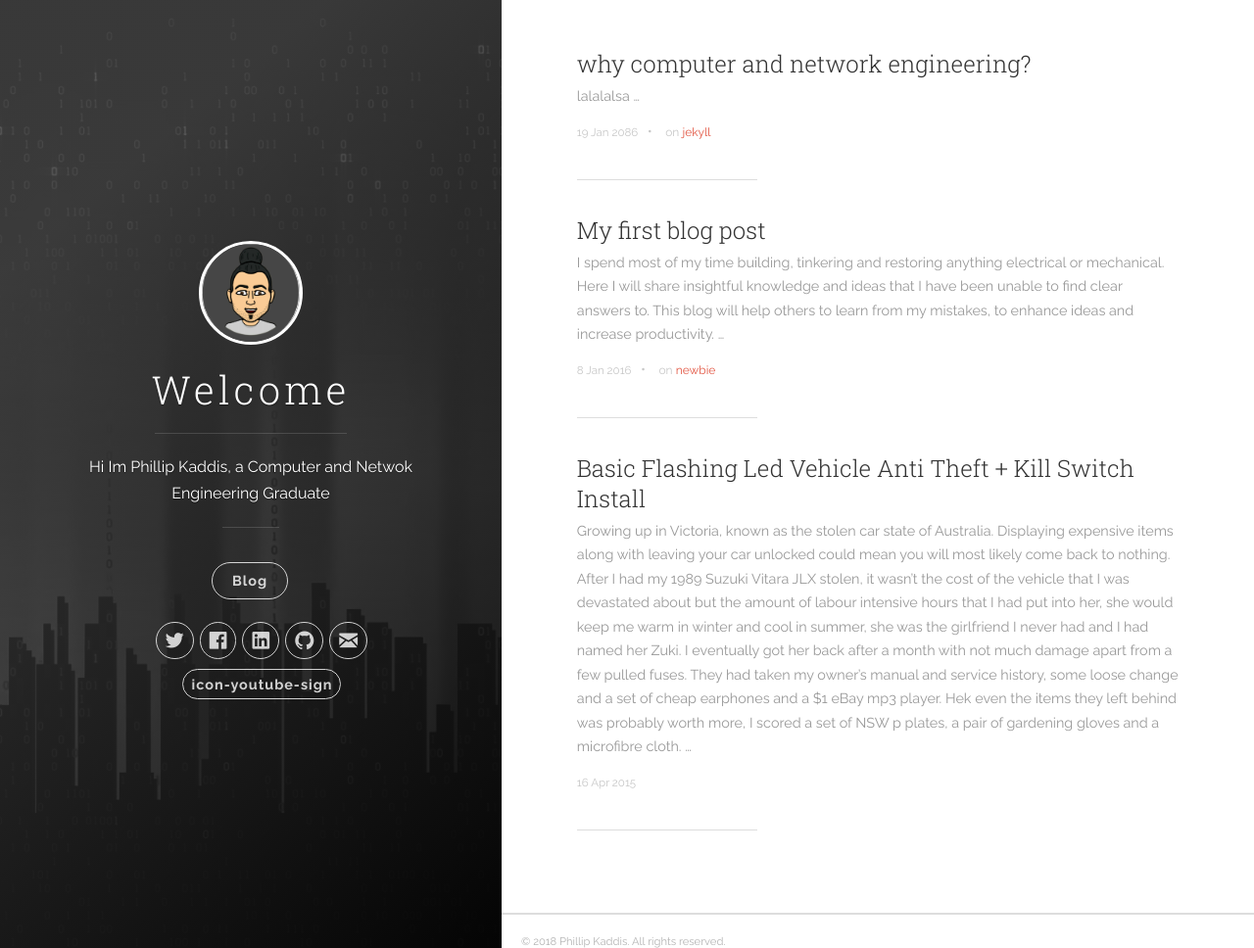
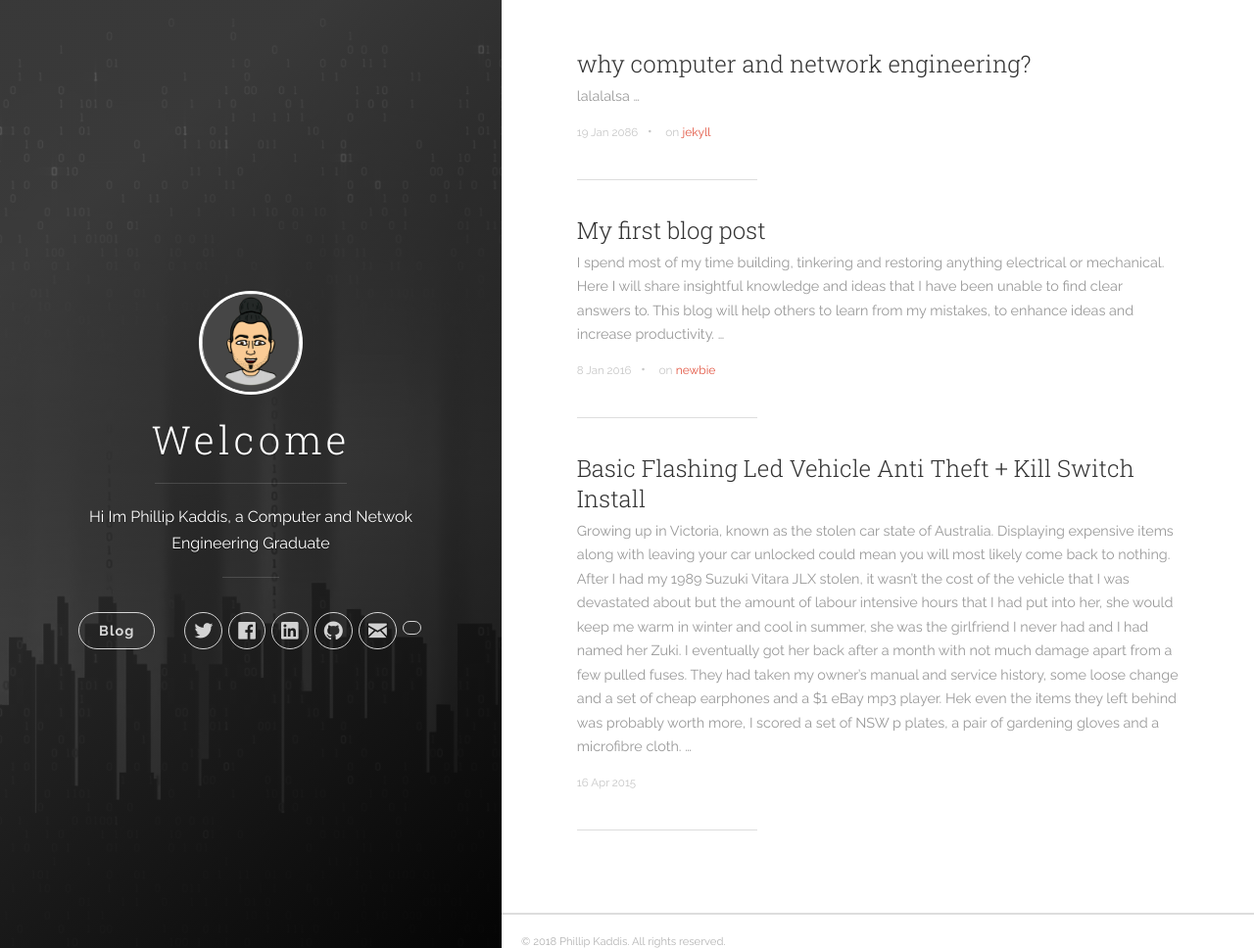
Before and after one commit to pkaddis/pkaddis.github.io, a Jekyll site: the page built from index.html, in a window 1280 px wide and 968 px high. Shown: the whole window at 98% size. Built offline with Jekyll 4.4.1, drawn with Linux system fonts in a browser that asks for light colours; nearby versions of some CDN libraries; the list of posts is cut into pages by our own code.

Commit message:
Update header.html

```diff
--- a/_includes/header.html
+++ b/_includes/header.html
@@ -80,7 +80,7 @@
             <!-- RSS -->
             <li class="navigation__item">
               <a href="https://www.youracclaim.com/badges/386dd00f-962b-49d0-bb67-b498e40ce1ca/public_urll" title="Juniper" target="_blank">
-                <i class="icon-youtube-sign"></i> icon-youtube-sign
+                <i class="icon-youtube-sign"></i>
                 <span class="label">RSS</span>
 
               </a>
```
